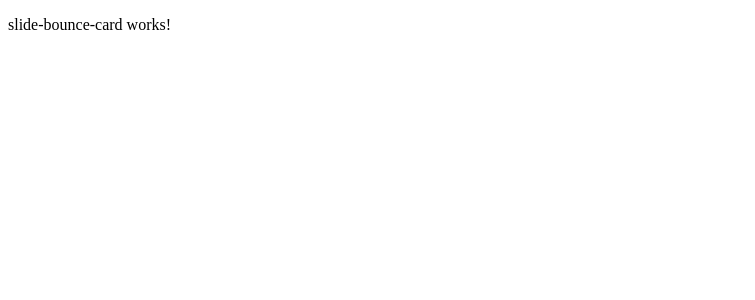
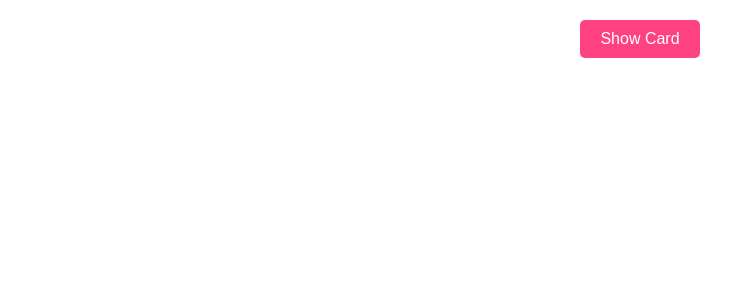
Before and after one commit to akhil-goyal/ng-animations, an Angular app: page /slide in a window 1280 px wide. Shown: the top 300 px of the page, without its empty margins (0-755 px from the left). Built offline with nearby package versions, Linux system fonts and the light colour scheme.

Commit message:
create slide bounce card

```diff
--- a/src/app/components/slide-bounce-card/slide-bounce-card.component.css
+++ b/src/app/components/slide-bounce-card/slide-bounce-card.component.css
@@ -0,0 +1,25 @@
+.card {
+  width: 300px;
+  padding: 20px;
+  margin: 20px auto;
+  background-color: #ffffff;
+  border-radius: 10px;
+  box-shadow: 0 4px 8px rgba(0, 0, 0, 0.1);
+  text-align: center;
+}
+
+.toggle-btn {
+  display: block;
+  margin: 20px auto;
+  padding: 10px 20px;
+  font-size: 16px;
+  background-color: #ff4081;
+  color: white;
+  border: none;
+  border-radius: 5px;
+  cursor: pointer;
+}
+
+.toggle-btn:hover {
+  background-color: #f50057;
+}
--- a/src/app/components/slide-bounce-card/slide-bounce-card.component.html
+++ b/src/app/components/slide-bounce-card/slide-bounce-card.component.html
@@ -1 +1,8 @@
-<p>slide-bounce-card works!</p>
+<button (click)="toggleCard()" class="toggle-btn">
+  {{ isVisible ? "Hide Card" : "Show Card" }}
+</button>
+
+<div [@slideBounce]="isVisible ? 'visible' : 'hidden'" class="card">
+  <h2>Angular 19 Card</h2>
+  <p>This card slides in with a fun bounce effect!</p>
+</div>
--- a/src/app/components/slide-bounce-card/slide-bounce-card.component.ts
+++ b/src/app/components/slide-bounce-card/slide-bounce-card.component.ts
@@ -1,11 +1,59 @@
 import { Component } from '@angular/core';
+import {
+  trigger,
+  state,
+  style,
+  animate,
+  transition,
+} from '@angular/animations';
+import { CommonModule } from '@angular/common';
 
 @Component({
   selector: 'app-slide-bounce-card',
-  imports: [],
+  imports: [CommonModule],
   templateUrl: './slide-bounce-card.component.html',
-  styleUrl: './slide-bounce-card.component.css'
+  styleUrls: ['./slide-bounce-card.component.css'],
+  animations: [
+    trigger('slideBounce', [
+      state(
+        'hidden',
+        style({
+          transform: 'translateX(-100%)', // Off-screen to the left
+          opacity: 0,
+        })
+      ),
+      state(
+        'visible',
+        style({
+          transform: 'translateX(0)', // In position
+          opacity: 1,
+        })
+      ),
+      transition('hidden => visible', [
+        animate(
+          '0.8s cubic-bezier(0.68, -0.55, 0.27, 1.55)',
+          style({
+            transform: 'translateX(0)', // Slide in with a bounce
+            opacity: 1,
+          })
+        ),
+      ]),
+      transition('visible => hidden', [
+        animate(
+          '0.5s ease-out',
+          style({
+            transform: 'translateX(-100%)', // Slide back out
+            opacity: 0,
+          })
+        ),
+      ]),
+    ]),
+  ],
 })
 export class SlideBounceCardComponent {
+  isVisible = false;
 
+  toggleCard() {
+    this.isVisible = !this.isVisible;
+  }
 }
```
